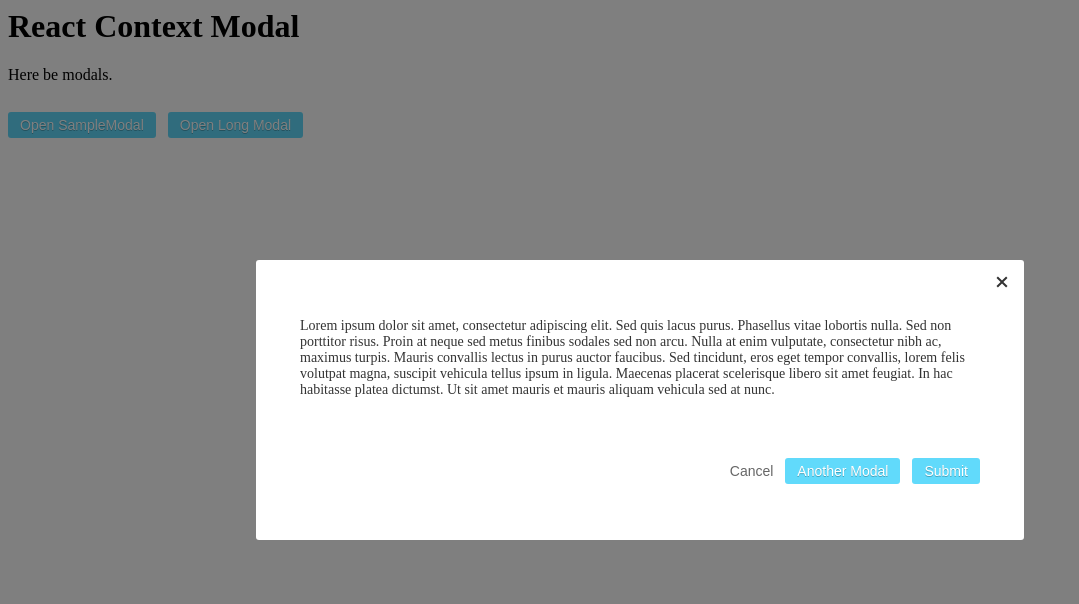
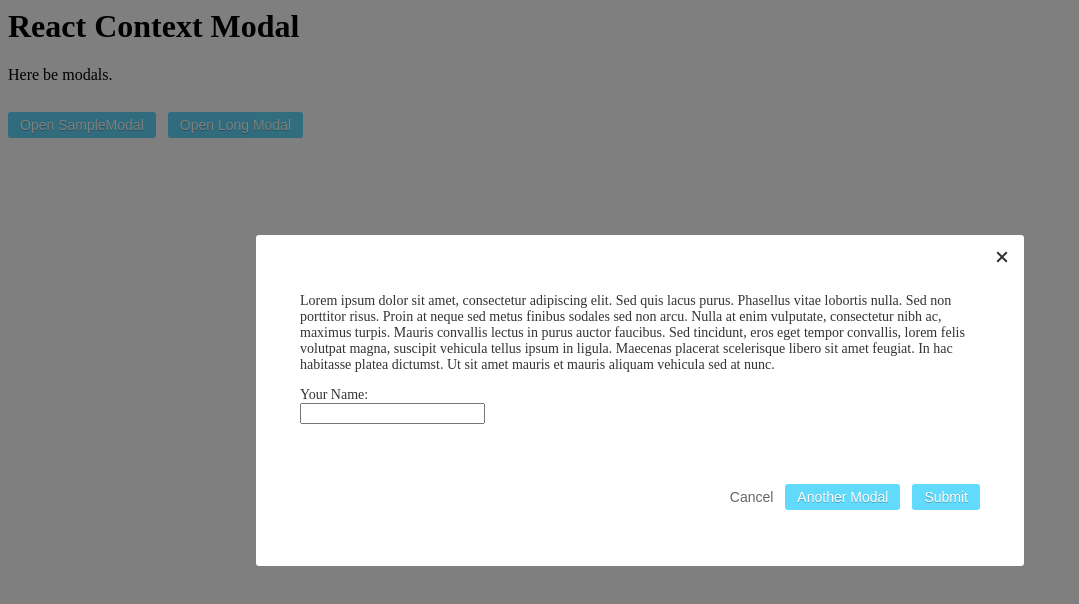
Before and after one commit to mjcampagna/react-context-modal, a React (Vite) app: page / in a window 1280 px wide. Both pictures are taken after a click on the button "Open SampleModal". Shown: the top 604 px of the page, without its empty margins (0-1079 px from the left). Built offline with nearby package versions, Linux system fonts and the light colour scheme.

Commit message:
Passback mechanism

```diff
--- a/src/App.js
+++ b/src/App.js
@@ -1,15 +1,21 @@
-import React from "react"
+import React, { useState } from "react"
 import { ModalButton, ModalProvider } from './Modal'
 import LoremIpsum from './LoremIpsum'
 import SampleModal from './SampleModal'
 
-export default () => (
+export default () => {
+  const [name, setName] = useState(null)
+  const handleName = (data) => {
+    setName(data.name)
+  }
+
+  return (
     <ModalProvider>
       <h1>React Context Modal</h1>
       <p>Here be modals.</p>
-
+      {name && <p>Hi, {name}!</p>}
       <ModalButton content={
-      <SampleModal />
+        <SampleModal onSubmit={handleName} />
       } style={{ marginRight: 12 }}>
         Open SampleModal
       </ModalButton>
@@ -22,3 +28,4 @@ export default () => (
 
     </ModalProvider>
   )
+}
--- a/src/Modal/index.js
+++ b/src/Modal/index.js
@@ -2,8 +2,9 @@ import React, { createContext, useContext, useEffect, useState } from 'react'
 import Portal from '../Portal'
 import './style.css'
 
-const Modal = ({ children }) => {
+const Modal = ({ children, ...props }) => {
 	const { closeModal } = useContext(ModalContext)
+	const [passedBackData, setPassedBackData] = useState({})
 
 	useEffect(() => {
 		if (children) {
@@ -14,30 +15,34 @@ const Modal = ({ children }) => {
 	}, [children])
 
 	useEffect(() => {
+		console.log('Passed back', passedBackData)
+	}, [passedBackData])
+
+	useEffect(() => {
 		if (children.props.afterOpen) {
-			children.props.afterOpen()
+			children.props.afterOpen(passedBackData)
 		}
 	}, [])
 
 	const handleClose = () => {
 		if (children.props.beforeClose) {
-			children.props.beforeClose()
+			children.props.beforeClose(passedBackData)
 		}
 		closeModal()
 		if (children.props.afterClose) {
-			children.props.afterClose()
+			children.props.afterClose(passedBackData)
 		}
 	}
 
 	const handleCancel = () => {
 		if (children.props.onCancel) {
-			children.props.onCancel()
+			children.props.onCancel(passedBackData)
 		}
 		handleClose()
 	}
 	const handleSubmit = () => {
 		if (children.props.onSubmit) {
-			children.props.onSubmit()
+			children.props.onSubmit(passedBackData)
 		}
 		handleClose()
 	}
@@ -46,6 +51,10 @@ const Modal = ({ children }) => {
 		return null
 	}
 
+	const childrenWithProps = React.Children.map(children, child =>
+		React.cloneElement(child, { passBack: setPassedBackData })
+	)
+
 	return (
 		<Portal id="modals">
 			<div className="component-modal">
@@ -53,7 +62,7 @@ const Modal = ({ children }) => {
 				<div className="component-modal-inner">
 					<div className="component-modal-exit" onClick={children.props.closeOnOutsideClick ? handleClose : undefined} />
 					<div className="component-modal-card">
-						{children}
+						{childrenWithProps}
 						{children.props.modalActions && (
 							<div className="component-modal-actions">
 								{children.props.modalActions.map(action => {
--- a/src/SampleModal/index.js
+++ b/src/SampleModal/index.js
@@ -1,4 +1,4 @@
-import React from 'react'
+import React, { useEffect, useRef, useState } from 'react'
 import { ModalButton } from '../Modal'
 
 const EmbeddedModal = (props) => {
@@ -12,9 +12,22 @@ const EmbeddedModal = (props) => {
 }
 
 const SampleModal = (props) => {
+	const [name, setName] = useState('')
+
+	const handleChange = e => setName(e.target.value)
+
+	useEffect(() => {
+		props.passBack({
+			name,
+		})
+	}, [name])
+
 	return (
 		<>
 			<p>Lorem ipsum dolor sit amet, consectetur adipiscing elit. Sed quis lacus purus. Phasellus vitae lobortis nulla. Sed non porttitor risus. Proin at neque sed metus finibus sodales sed non arcu. Nulla at enim vulputate, consectetur nibh ac, maximus turpis. Mauris convallis lectus in purus auctor faucibus. Sed tincidunt, eros eget tempor convallis, lorem felis volutpat magna, suscipit vehicula tellus ipsum in ligula. Maecenas placerat scelerisque libero sit amet feugiat. In hac habitasse platea dictumst. Ut sit amet mauris et mauris aliquam vehicula sed at nunc.</p>
+
+			<label style={{ display: 'block' }}>Your Name:</label>
+			<input onChange={handleChange} type="text"></input>
 		</>
 	)
 }
@@ -32,7 +45,7 @@ SampleModal.defaultProps = {
 	],
 	onCancel: () => console.log('Modal canceled'),
 	onCancelLabel: 'Cancel',
-	onSubmit: () => console.log('Modal submitted'),
+	onSubmit: (data) => console.log('Modal submitted', data),
 	onSubmitLabel: 'Submit',
 }
 
```
Lines whose indentation alone changed are shown as unchanged.
